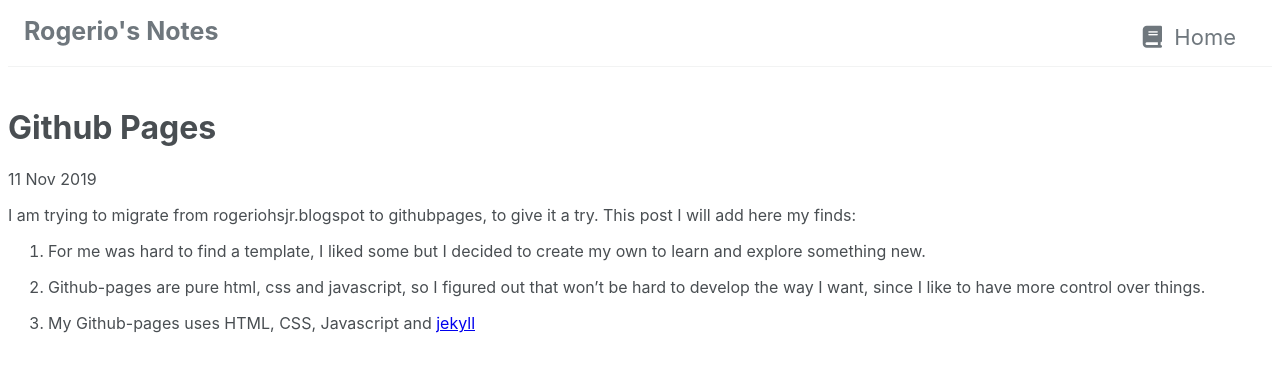
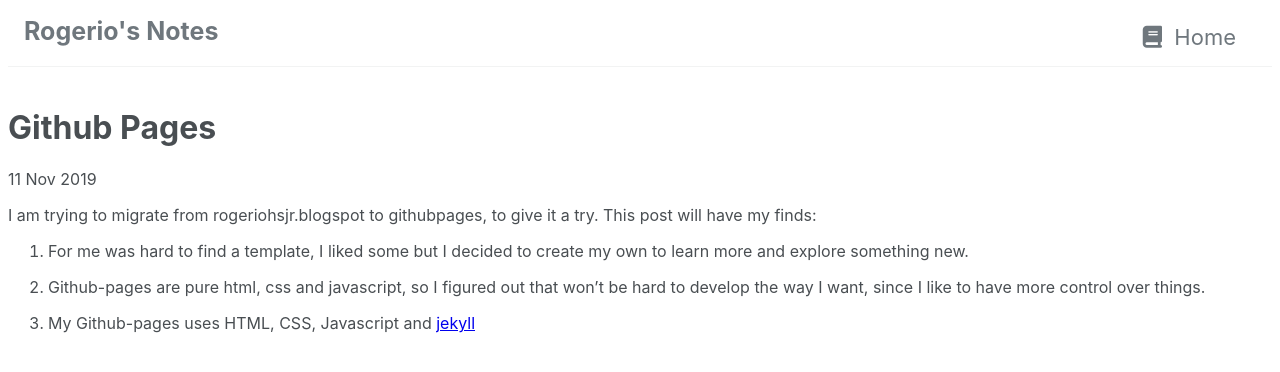
Before and after one commit to Rogeriohsjr/Rogeriohsjr.github.io, a Jekyll site: the page built from _posts/2019-11-11-github-pages.md, in a window 1280 px wide. Shown: the top 372 px of the page. Built offline with Jekyll 4.4.1, drawn with Linux system fonts in a browser that asks for light colours; nearby versions of some CDN libraries.

Commit message:
Update 2019-11-11-github-pages.md

```diff
--- a/_posts/2019-11-11-github-pages.md
+++ b/_posts/2019-11-11-github-pages.md
@@ -2,9 +2,9 @@
 layout: post
 ---
 
-I am trying to migrate from rogeriohsjr.blogspot to githubpages, to give it a try. This post I will add here my finds:
+I am trying to migrate from rogeriohsjr.blogspot to githubpages, to give it a try. This post will have my finds:
 
-1. For me was hard to find a template, I liked some but I decided to create my own to learn and explore something new.
+1. For me was hard to find a template, I liked some but I decided to create my own to learn more and explore something new.
 
 2. Github-pages are pure html, css and javascript, so I figured out that won't be hard to develop the way I want, since I like to have more control over things.
 
```
